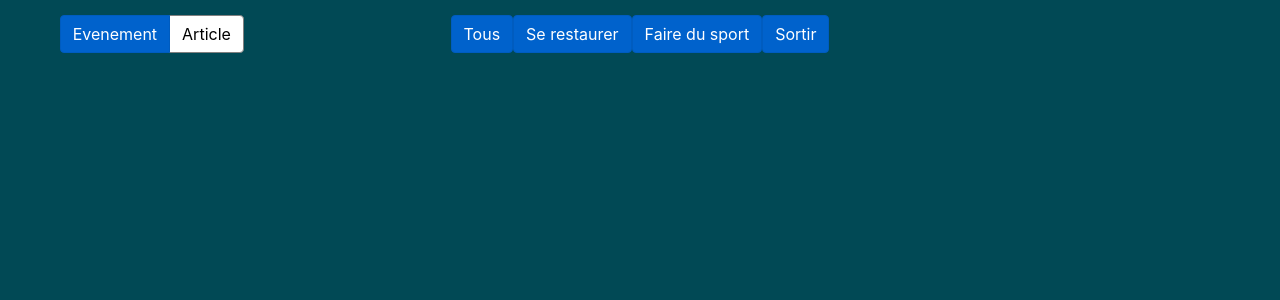
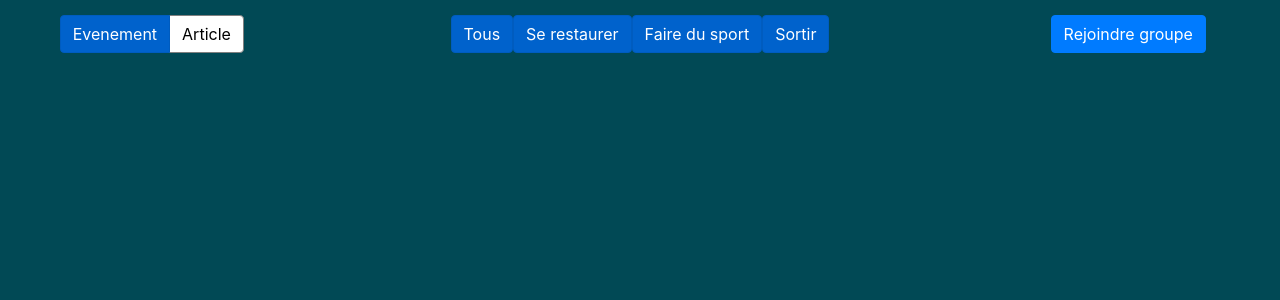
Before and after one commit to Taraal/WorkshopB2, a PHP site: page /mongroupe.php?groupe=1 in a window 1280 px wide. Shown: the part 56-356 px from the top of the page. Run offline with PHP 8.4, Linux system fonts and the light colour scheme; the visitor is signed in with stand-in values (Sample User, id 1); data that the repository does not hold is empty.

Commit message:
ajout bouton rejoindre groupe

```diff
--- a/html/dashboard.php
+++ b/html/dashboard.php
@@ -170,7 +170,7 @@ for ($i = 0; $i < count($results); $i++) {
                     </a>
                 <div class="no-gutter image">
 
-                    <a href="evenement.php?id=<?php echo $value['id_evenement']; ?>">
+                    <a href="article/evenement.php?id=<?php echo $value['id_evenement']; ?>">
                         <img src="article/imagearticle/<?php echo $value['id_evenement']; ?>.png" alt="Norway" style="width:100%;">
                     </a>
                     <div class="text-block">
--- a/html/mongroupe.php
+++ b/html/mongroupe.php
@@ -102,6 +102,12 @@ if (isset($_SESSION['id'])) {
     </div>
 
     <div class="col-3">
+        <div class="boutonchoix">
+        <form method="post" id="forminscription" action="../commentairearticle.php "  enctype="multipart/form-data">
+            <input type="hidden" name="idgroupe" value="<?php echo $_GET['groupe']; ?>">
+            <button type="submit" class="btn btn-primary">Rejoindre groupe</button>
+        </form>
+    </div>
     </div>
 
 </div>
```
